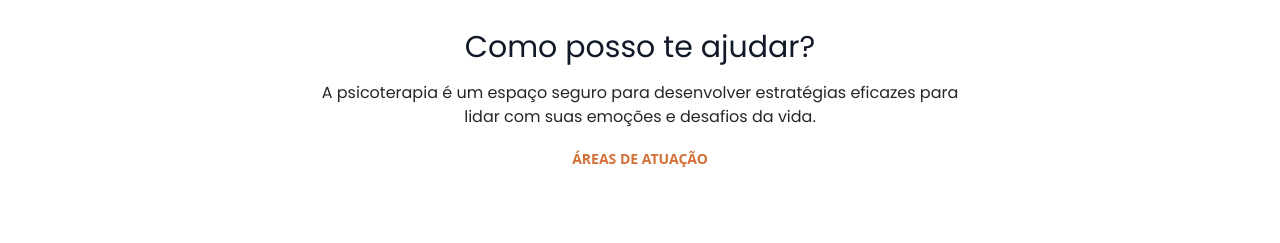
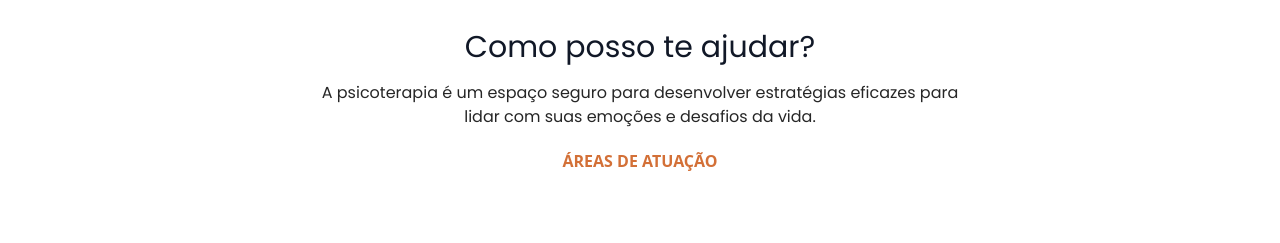
Before and after one commit to vitao-al/thiagopontespsicologo, a React (Vite) app: page / in a window 1280 px wide. Shown: the part 1240-1483 px from the top of the page. Built offline with nearby package versions, Linux system fonts and the light colour scheme.

Commit message:
style( )

```diff
--- a/src/components/Areas.tsx
+++ b/src/components/Areas.tsx
@@ -81,7 +81,7 @@ export default function Areas() {
           <p className="text-neutral-800 dark:text-white max-w-2xl mx-auto font-poppins font-normal">
             A psicoterapia é um espaço seguro para desenvolver estratégias eficazes para lidar com suas emoções e desafios da vida.
           </p>
-          <p className="text-sm font-bold text-laranja dark:text-laranja mb-4 py-5">ÁREAS DE ATUAÇÃO</p>
+          <p className="text-md font-bold text-laranja dark:text-laranja mb-4 py-5">ÁREAS DE ATUAÇÃO</p>
         </div>
         <div className="grid grid-cols-1 md:grid-cols-2 lg:grid-cols-3 gap-8 font-poppins font-normal">
           {services.map((service, index) => (
--- a/src/components/Services.tsx
+++ b/src/components/Services.tsx
@@ -91,7 +91,7 @@ export default function Services() {
     <section id="servicos" className="py-20 bg-white dark:bg-neutral-800">
       <div className="container mx-auto px-4 py-4">
         <div className="text-center mb-16">
-          <h2 className="text-3xl font-bold text-musgo dark:text-white mb-4 font-poppins">Meus serviços</h2>
+          <h2 className="text-3xl font-bold text-musgo dark:text-white mb-4">MEUS SERVIÇOS</h2>
         </div>
         <div className="grid grid-cols-1 md:grid-cols-2 lg:grid-cols-3 gap-8 font-poppins font-normal">
           {services.map((service, index) => (
```
